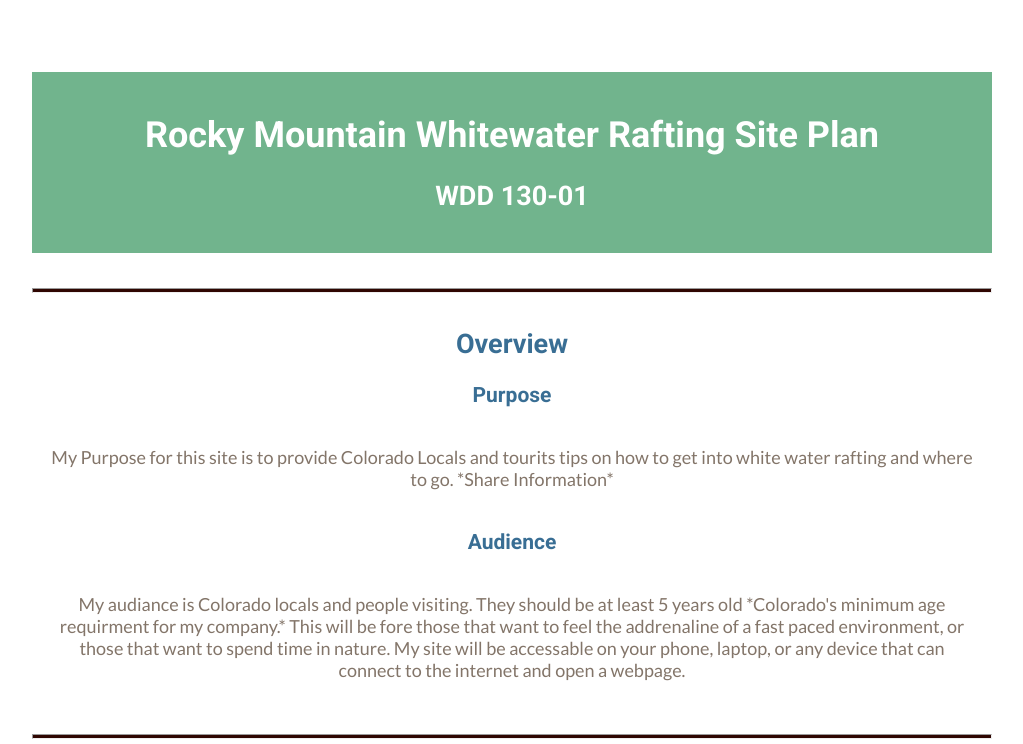
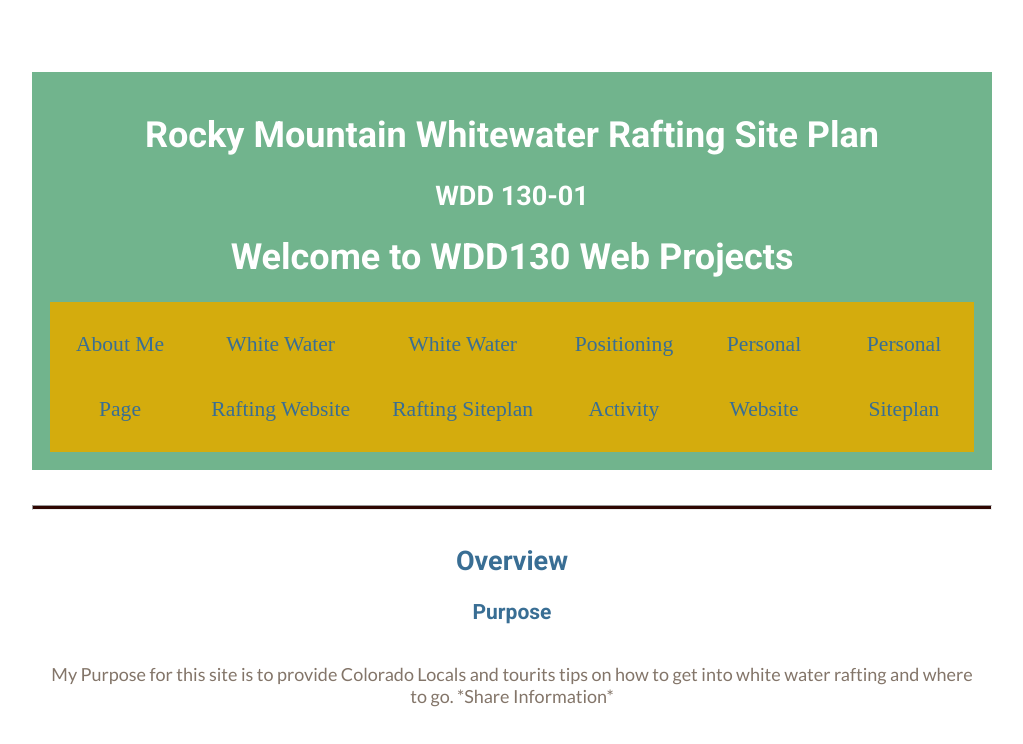
Before and after one commit to Michael0131/wdd130, a plain HTML site: page wwr/site-plan-rafting.html in a window 1280 px wide. Shown: the top 744 px of the page, without its empty margins (128-1151 px from the left). Drawn offline with Linux system fonts and the light colour scheme; a web font is replaced by a local one.

Commit message:
made it go live?

```diff
--- a/wwr/site-plan-rafting.html
+++ b/wwr/site-plan-rafting.html
@@ -14,6 +14,15 @@
     <h2><div Michael Johnson ></div></h2>
     <h2>WDD 130-01</h2>
     <!-- In the header above, add the name of your site, your name and class number. For example if you are in section 3 you would put WDD 130-03 -->
+    <h1>Welcome to WDD130 Web Projects</h1>
+<nav>
+  <a href="aboutme/index.html">About Me Page</a>
+  <a href="wwr/index.html">White Water Rafting Website</a>
+  <a href="wwr/site-plan-rafting.html">White Water Rafting Siteplan</a>
+  <a href="positioning.html">Positioning Activity</a>
+  <a href="#">Personal Website</a>
+  <a href="#">Personal Siteplan</a>
+</nav>
   </header>
   <main>
     <!-- ------------------------Steps 2-5------------------------------ -->
```
